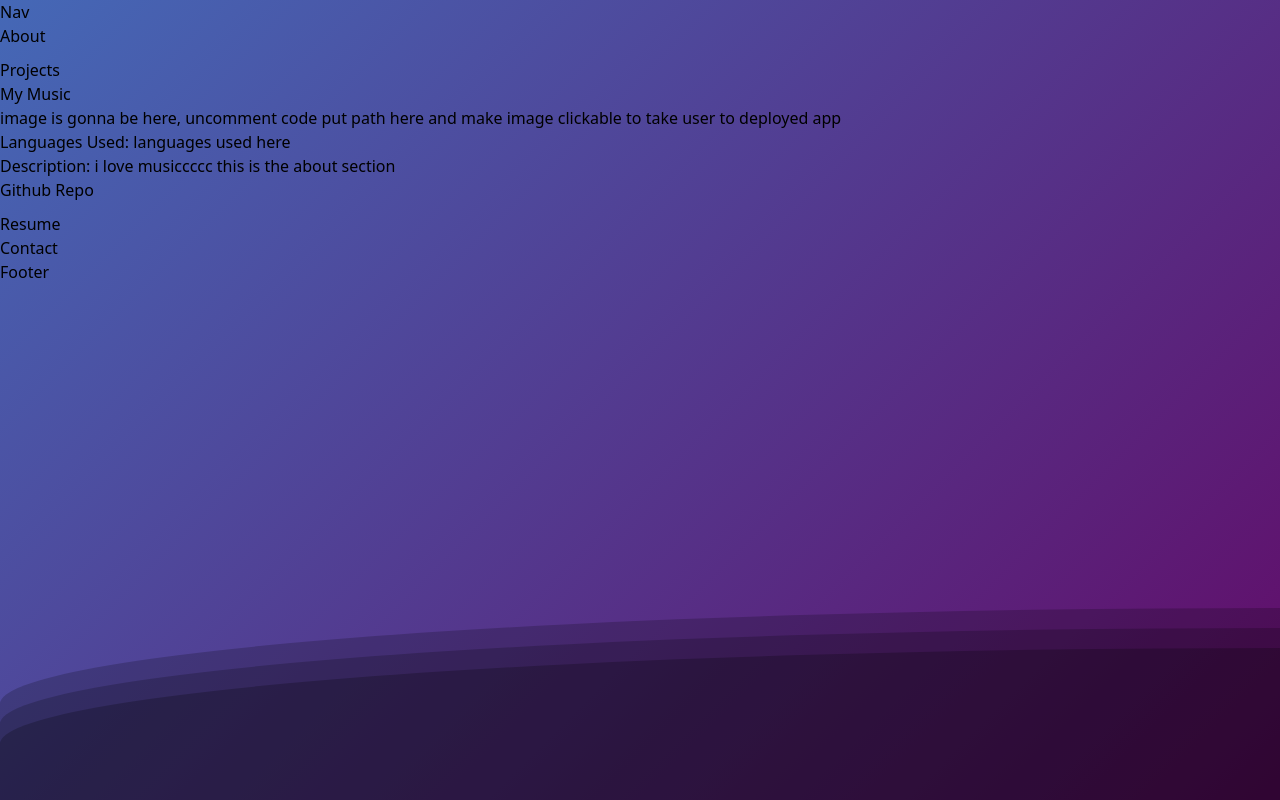
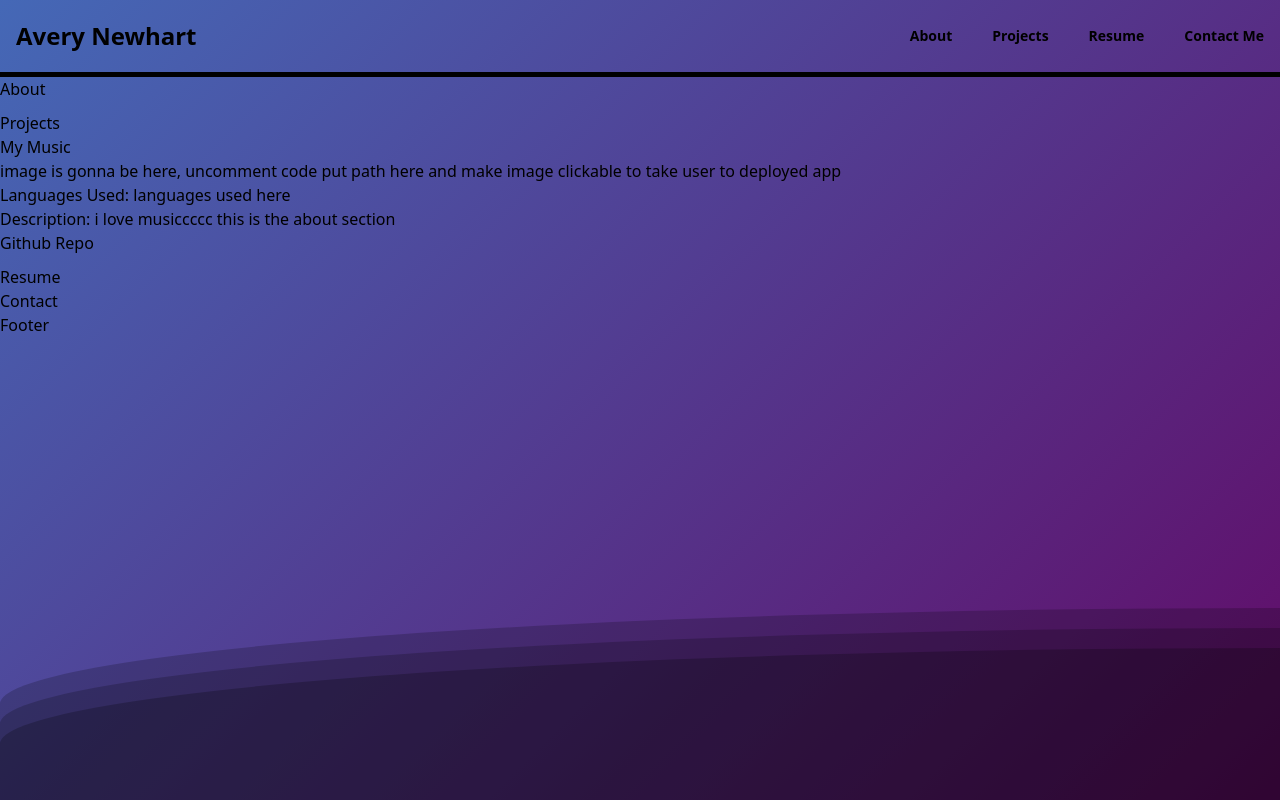
Before and after one commit to AveryNewhart/new-portfolio, a Vue app: page / in a window 1280 px wide. Built offline with nearby package versions, Linux system fonts and the light colour scheme.

Commit message:
nav added and slightly styled, more style to be done later

```diff
--- a/src/components/Nav.vue
+++ b/src/components/Nav.vue
@@ -1,11 +1,95 @@
-<script setup lang="ts">
+<script lang="ts">
+import { defineComponent } from 'vue';
+
+export default defineComponent({
+  data() {
+    return {
+      showMenu: false,
+    };
+  },
+});
 </script>
+
+
 
 <template>
   <div>
-    <h1>Nav</h1>
+    <div class="mainDivNav">
+      <nav
+        class="
+          container
+          px-4
+          py-5
+          mx-auto
+          md:flex md:justify-between md:items-center
+        "
+      >
+        <div class="flex items-center justify-between">
+          <div
+            class="
+              text-xl
+              font-bold
+              md:text-2xl
+            "
+            >Avery Newhart
+        </div>
+          <!-- Mobile menu button -->
+          <div @click="showMenu = !showMenu" class="flex md:hidden">
+            <!-- adjust colors of hover when i decide exact colors i want to use -->
+            <button
+              type="button"
+              class="
+                hover:text-gray-400
+                focus:outline-none focus:text-gray-400
+              "
+            >
+              <svg viewBox="0 0 24 24" class="w-6 h-6 fill-current">
+                <path
+                  fill-rule="evenodd"
+                  d="M4 5h16a1 1 0 0 1 0 2H4a1 1 0 1 1 0-2zm0 6h16a1 1 0 0 1 0 2H4a1 1 0 0 1 0-2zm0 6h16a1 1 0 0 1 0 2H4a1 1 0 0 1 0-2z"
+                ></path>
+              </svg>
+            </button>
+          </div>
+        </div>
+
+        <!-- Mobile Menu open: "block", Menu closed: "hidden" -->
+        <ul
+          :class="showMenu ? 'flex' : 'hidden'"
+          class="
+            flex-col
+            mt-8
+            space-y-4
+            md:flex
+            md:space-y-0
+            md:flex-row
+            md:items-center
+            md:space-x-10
+            md:mt-0
+          "
+        >
+          <li class="text-sm font-bold hover:text-blue-400">
+            About
+          </li>
+          <li class="text-sm font-bold hover:text-blue-400">
+            Projects
+          </li>
+          <li class="text-sm font-bold hover:text-blue-400">
+            Resume
+          </li>
+          <li class="text-sm font-bold hover:text-blue-400">
+            Contact Me
+          </li>
+        </ul>
+      </nav>
+    </div>
   </div>
 </template>
 
 <style scoped>
+
+.mainDivNav {
+  border-bottom: 5px solid black;
+}
+
 </style>
```
